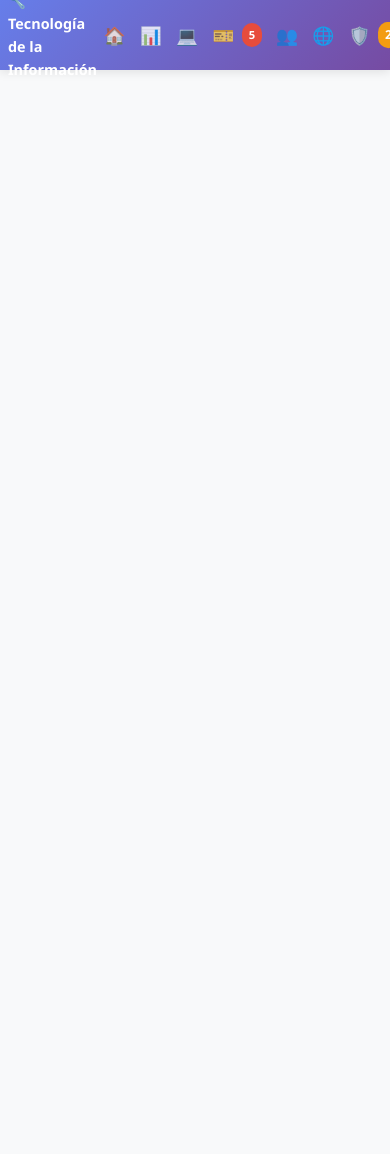
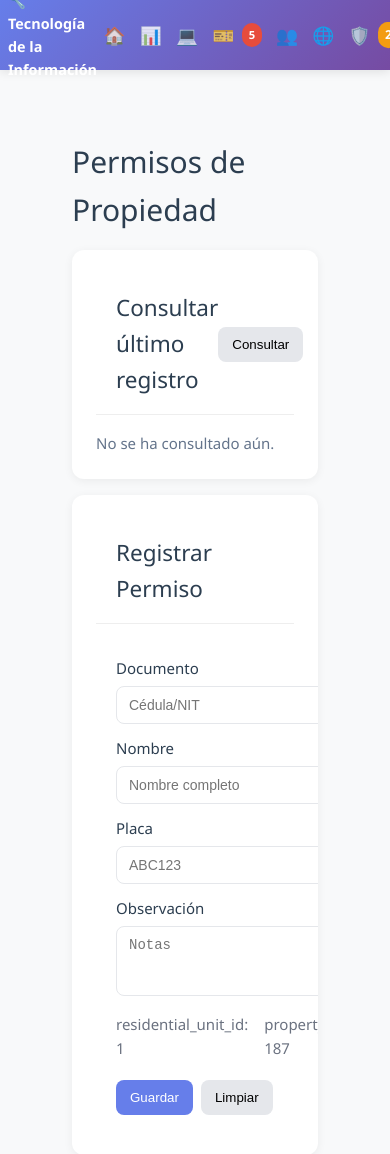
Before and after one commit to alvaro-boot/it, a Vue app: page /allows in a window 390 px wide. Shown: the top 1154 px of the page. Before the commit the page ends 908 px from the top, so only its background shows below. Built offline with nearby package versions, Linux system fonts and the light colour scheme; what single-spa-vue would draw is missing.

Commit message:
feat(IT): vista Permisos (/allows) con integración GET/POST a API allows

```diff
--- a/src/components/TopNavigation.vue
+++ b/src/components/TopNavigation.vue
@@ -46,6 +46,11 @@
         <RouterLink to="/backup" class="nav-link" :class="{ active: $route.name === 'backup' }">
           <span class="nav-icon">💾</span>
           <span class="nav-text">Respaldos</span>
+        </RouterLink>
+
+        <RouterLink to="/allows" class="nav-link" :class="{ active: $route.name === 'allows' }">
+          <span class="nav-icon">🚪</span>
+          <span class="nav-text">Permisos</span>
         </RouterLink>
 
         <RouterLink to="/pokemon" class="nav-link" :class="{ active: $route.name === 'pokemon' }">
--- a/src/router/index.js
+++ b/src/router/index.js
@@ -1,5 +1,6 @@
 import { createRouter, createWebHistory } from 'vue-router'
 import HomeView from '../views/HomeView.vue'
+import AllowsView from '../views/AllowsView.vue'
 
 const router = createRouter({
   history: createWebHistory(),
@@ -8,6 +9,11 @@ const router = createRouter({
       path: '/',
       name: 'home',
       component: HomeView,
+    },
+    {
+      path: '/allows',
+      name: 'allows',
+      component: AllowsView,
     },
     {
       path: '/pokemon',
--- /dev/null
+++ b/src/views/AllowsView.vue
@@ -0,0 +1,242 @@
+<template>
+  <div class="allows-view">
+    <h1 class="title">Permisos de Propiedad</h1>
+
+    <div class="card">
+      <div class="card-header">
+        <h2>Consultar último registro</h2>
+        <button class="btn" @click="fetchLast">Consultar</button>
+      </div>
+      <div class="card-body" v-if="last">
+        <div class="grid">
+          <div class="field"><label>ID</label><span>{{ last.id }}</span></div>
+          <div class="field"><label>Documento</label><span>{{ last.identity }}</span></div>
+          <div class="field"><label>Nombre</label><span>{{ last.name }}</span></div>
+          <div class="field"><label>Placa</label><span>{{ last.number_plate }}</span></div>
+          <div class="field full"><label>Observación</label><span>{{ last.observation }}</span></div>
+          <div class="field"><label>Entrada</label><span>{{ last.arrival_date }}</span></div>
+          <div class="field"><label>Salida</label><span>{{ last.exit_date }}</span></div>
+          <div class="field"><label>Estado</label><span>{{ last.estado }}</span></div>
+          <div class="field"><label>Creado</label><span>{{ last.created_at }}</span></div>
+          <div class="field"><label>Actualizado</label><span>{{ last.updated_at }}</span></div>
+        </div>
+      </div>
+      <div class="empty" v-else>
+        <p>No se ha consultado aún.</p>
+      </div>
+    </div>
+
+    <div class="card">
+      <div class="card-header">
+        <h2>Registrar Permiso</h2>
+      </div>
+      <div class="card-body">
+        <form @submit.prevent="submitForm" class="form">
+          <div class="form-row">
+            <label>Documento</label>
+            <input v-model.trim="form.identity" type="text" required placeholder="Cédula/NIT" />
+          </div>
+          <div class="form-row">
+            <label>Nombre</label>
+            <input v-model.trim="form.name" type="text" required placeholder="Nombre completo" />
+          </div>
+          <div class="form-row">
+            <label>Placa</label>
+            <input v-model.trim="form.number_plate" type="text" placeholder="ABC123" />
+          </div>
+          <div class="form-row">
+            <label>Observación</label>
+            <textarea v-model.trim="form.observation" rows="3" placeholder="Notas"></textarea>
+          </div>
+
+          <div class="constants">
+            <span>residential_unit_id: <strong>1</strong></span>
+            <span>property_id: <strong>187</strong></span>
+          </div>
+
+          <div class="actions">
+            <button class="btn primary" type="submit" :disabled="loading">
+              {{ loading ? 'Enviando...' : 'Guardar' }}
+            </button>
+            <button class="btn" type="button" @click="resetForm" :disabled="loading">Limpiar</button>
+          </div>
+        </form>
+
+        <p v-if="error" class="error">{{ error }}</p>
+        <p v-if="success" class="success">Registro guardado correctamente.</p>
+      </div>
+    </div>
+  </div>
+</template>
+
+<script setup>
+import { reactive, ref } from 'vue'
+
+const API_BASE = 'https://apiph.cootravir.app/api/v1'
+const RESIDENTIAL_UNIT_ID = 1
+const PROPERTY_ID = 187
+
+const last = ref(null)
+const loading = ref(false)
+const error = ref('')
+const success = ref(false)
+
+const form = reactive({
+  identity: '',
+  name: '',
+  number_plate: '',
+  observation: '',
+})
+
+async function fetchLast() {
+  error.value = ''
+  success.value = false
+  loading.value = true
+  try {
+    const url = `${API_BASE}/allows/property/${RESIDENTIAL_UNIT_ID}/${PROPERTY_ID}`
+    const res = await fetch(url, { method: 'GET' })
+    if (!res.ok) throw new Error(`Error ${res.status}`)
+    const data = await res.json()
+    last.value = data
+  } catch (e) {
+    error.value = 'No se pudo consultar la información.'
+    console.error(e)
+  } finally {
+    loading.value = false
+  }
+}
+
+async function submitForm() {
+  error.value = ''
+  success.value = false
+  loading.value = true
+  try {
+    const payload = {
+      residential_unit_id: RESIDENTIAL_UNIT_ID,
+      property_id: PROPERTY_ID,
+      identity: form.identity,
+      name: form.name,
+      number_plate: form.number_plate,
+      observation: form.observation,
+    }
+
+    const res = await fetch(`${API_BASE}/allows/property/add`, {
+      method: 'POST',
+      headers: {
+        'Content-Type': 'application/json',
+      },
+      body: JSON.stringify(payload),
+    })
+    if (!res.ok) throw new Error(`Error ${res.status}`)
+    success.value = true
+    // refrescar consulta
+    await fetchLast()
+  } catch (e) {
+    error.value = 'No se pudo guardar el registro.'
+    console.error(e)
+  } finally {
+    loading.value = false
+  }
+}
+
+function resetForm() {
+  form.identity = ''
+  form.name = ''
+  form.number_plate = ''
+  form.observation = ''
+  success.value = false
+  error.value = ''
+}
+</script>
+
+<style scoped>
+.allows-view {
+  padding: 90px 24px 24px;
+  max-width: 1000px;
+  margin: 0 auto;
+}
+
+.title {
+  margin-bottom: 16px;
+}
+
+.card {
+  background: #fff;
+  border-radius: 12px;
+  box-shadow: 0 2px 10px rgba(0,0,0,0.06);
+  margin-bottom: 16px;
+  overflow: hidden;
+}
+
+.card-header {
+  display: flex;
+  align-items: center;
+  justify-content: space-between;
+  padding: 16px 20px;
+  border-bottom: 1px solid #eee;
+}
+
+.card-body {
+  padding: 16px 20px;
+}
+
+.grid {
+  display: grid;
+  grid-template-columns: repeat(2, minmax(0, 1fr));
+  gap: 12px 24px;
+}
+
+.field {
+  display: flex;
+  flex-direction: column;
+}
+
+.field.full { grid-column: 1 / -1; }
+
+.field label {
+  font-size: 12px;
+  color: #64748b;
+}
+
+.field span {
+  font-size: 14px;
+  color: #111827;
+}
+
+.empty { color: #64748b; }
+
+.form {
+  display: grid;
+  gap: 12px;
+}
+
+.form-row { display: grid; gap: 6px; }
+
+input, textarea {
+  border: 1px solid #e5e7eb;
+  border-radius: 8px;
+  padding: 10px 12px;
+  font-size: 14px;
+}
+
+.constants { color: #6b7280; display: flex; gap: 16px; margin-top: 4px; }
+
+.actions { display: flex; gap: 8px; margin-top: 8px; }
+
+.btn {
+  background: #e5e7eb;
+  border: none;
+  border-radius: 8px;
+  padding: 10px 14px;
+  cursor: pointer;
+}
+
+.btn.primary { background: #667eea; color: #fff; }
+
+.error { color: #dc2626; margin-top: 8px; }
+.success { color: #16a34a; margin-top: 8px; }
+
+@media (max-width: 640px) {
+  .grid { grid-template-columns: 1fr; }
+}
+</style>
```
